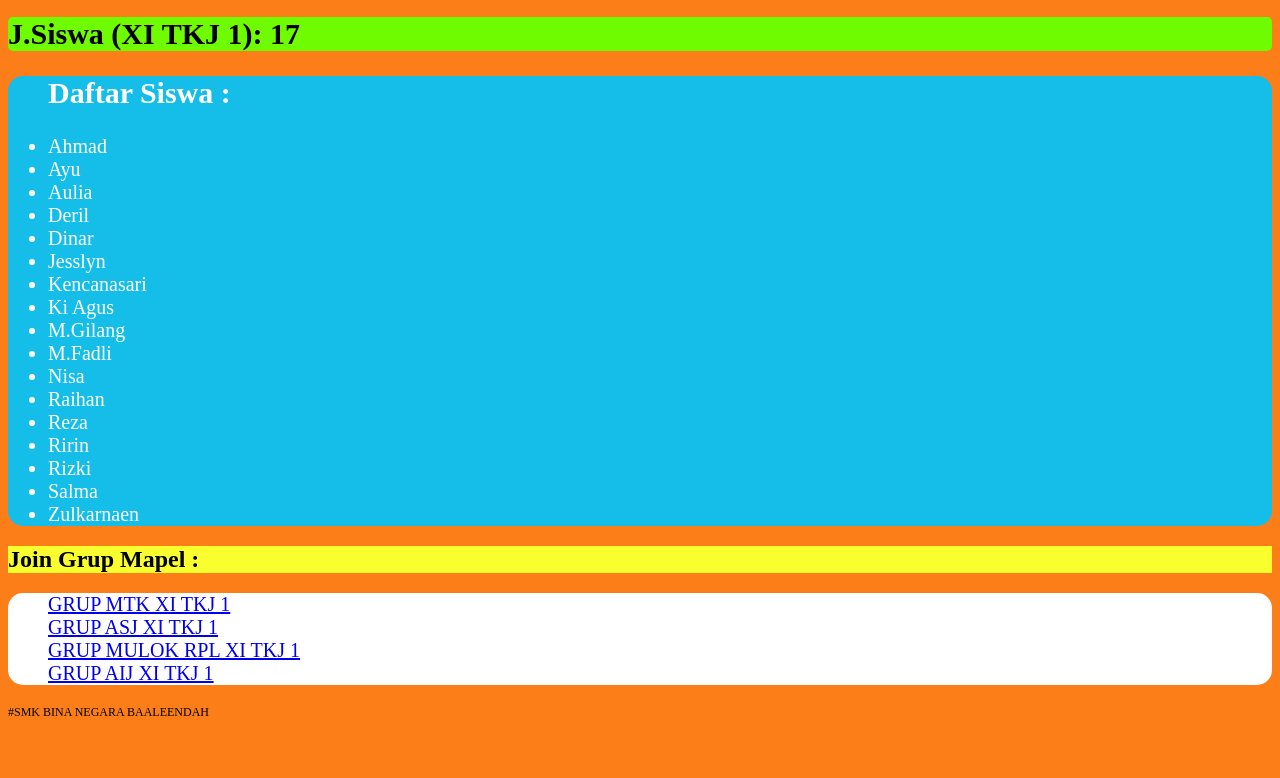
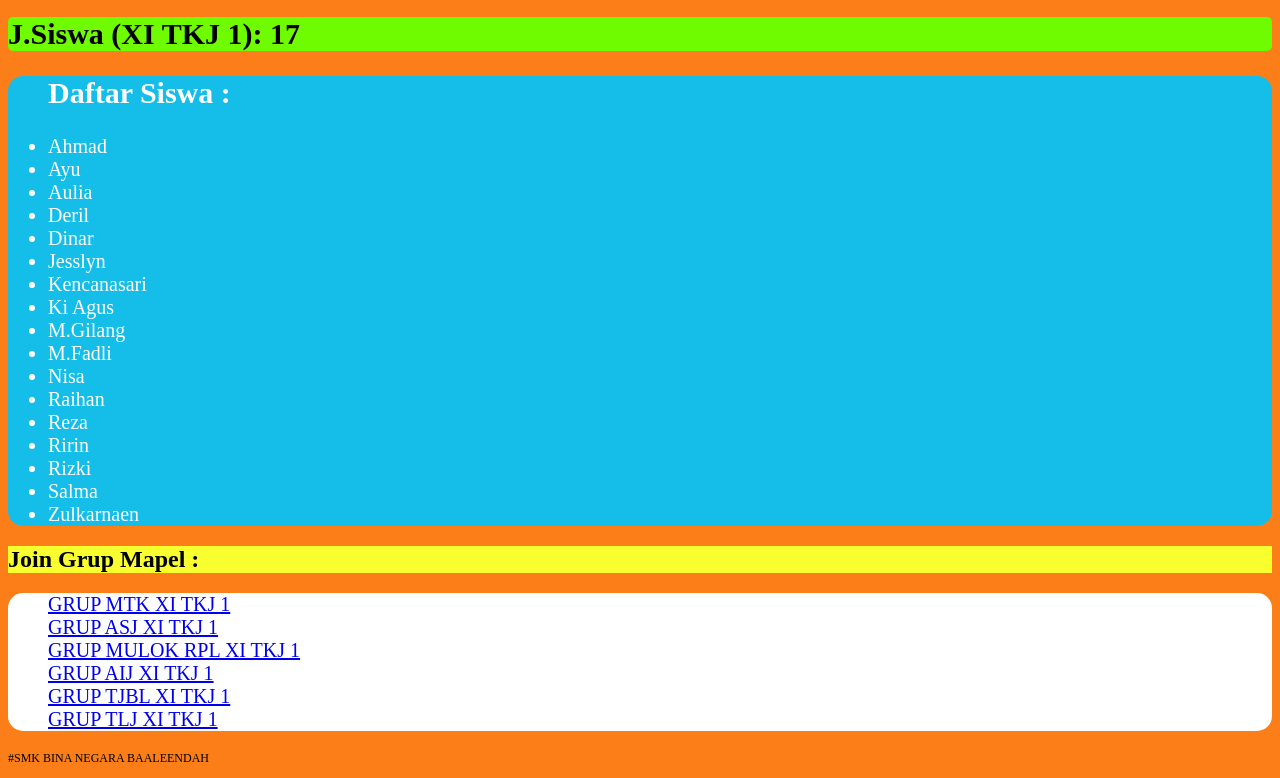
Before and after one commit to calonbosmuda39207-code/Rizzz, a plain HTML site: page index.html in a window 1280 px wide. Shown: the part 844-1622 px from the top of the page. Before the commit the page ends 1576 px from the top, so only its background shows below. Drawn offline with Linux system fonts and the light colour scheme.

Commit message:
Update index.html

```diff
--- a/index.html
+++ b/index.html
@@ -70,6 +70,10 @@
       <li><a href="https://chat.whatsapp.com/CB8CzPGlaHZBA2QOTXDo3c">GRUP MULOK RPL XI TKJ 1</a></li>
 
       <li><a href="https://chat.whatsapp.com/CdqGpYT4c6750zrRGfJ1iK?s=cl&p=a&mlu=3">GRUP AIJ XI TKJ 1</a></li>
+
+      <li><a href="https://chat.whatsapp.com/FAskyISPJEs7N9w0gXYfg2">GRUP TJBL XI TKJ 1</a></li>
+
+      <li><a href="https://chat.whatsapp.com/GttmUAqToGZBkJh8WndEnr">GRUP TLJ XI TKJ 1</a></li>
       </ul>
 
 
```
